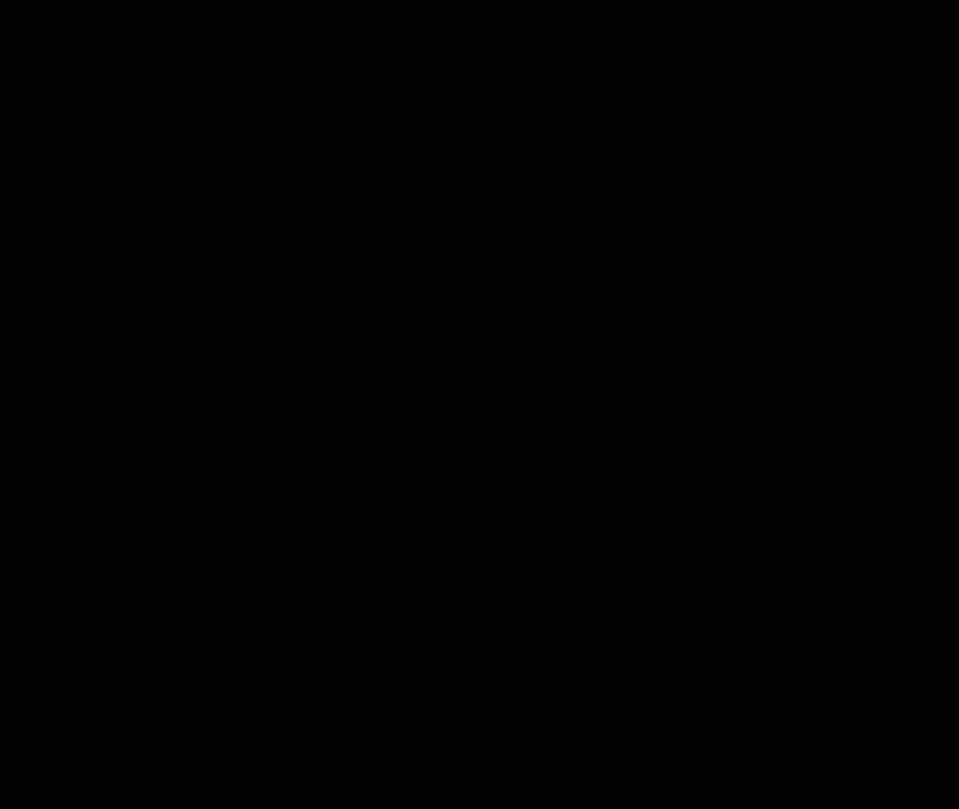
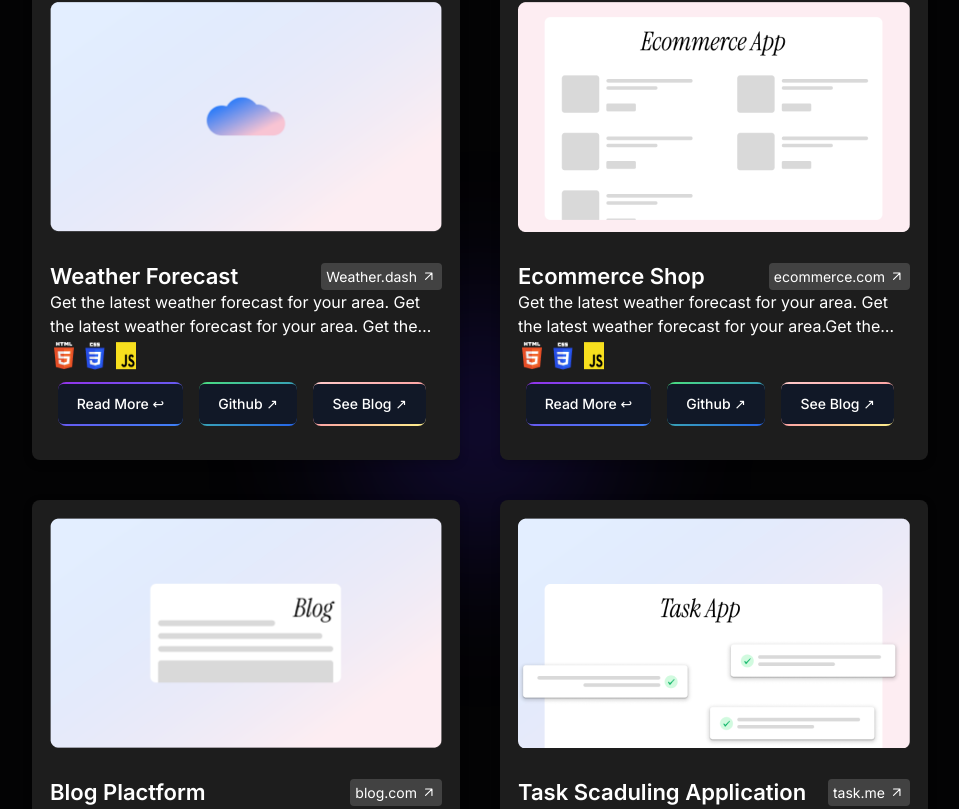
Before and after one commit to Anik-Dv/anik-dv.github.io, a Next.js app: page / in a window 1280 px wide. Shown: the part 1828-2637 px from the top of the page, without its empty margins (160-1119 px from the left). Before the commit the page ends 1568 px from the top, so only its background shows below. Built offline with nearby package versions, Linux system fonts and the light colour scheme.

Commit message:
added blog section

```diff
--- a/app/components/Sections.tsx
+++ b/app/components/Sections.tsx
@@ -1,6 +1,7 @@
 import React from 'react'
 import Hero from './hero/Hero';
 import Skills from './skills/SkillList';
+import Projects from './projects/Projects';
 
 const Sections = () => {
   return (
@@ -9,6 +10,7 @@
         md:pt-60 mx-auto">
             <Hero />
             <Skills />
+            <Projects />
     </main>
   )
 }
--- /dev/null
+++ b/app/components/projects/Project.tsx
@@ -0,0 +1,105 @@
+import Image from "next/image";
+import React from "react";
+
+type Props = {
+  thumbnail: string;
+  title: string;
+  link: {
+    url: string;
+    label: string;
+  };
+  description: string;
+  languageIcons: string[];
+};
+
+const Project = ({
+  thumbnail,
+  title,
+  link,
+  description,
+  languageIcons,
+}: Props) => {
+  return (
+    <div
+      className="card flex flex-col items-stretch
+    w-full max-w-[428.4px] p-5 md:p-[18px]
+    gap-[30px]"
+    >
+      <Image
+        src={thumbnail}
+        alt={`Thumbnail For ${title}`}
+        width={392}
+        height={230}
+        className="w-full h-[230px] object-cover"
+      />
+
+      <div className="flex flex-col gap[11px]">
+        <div className="flex justify-between items-center">
+          <h3 className="font-semibold text-xl md:text-[22px]">{title}</h3>
+          <a
+            href={link.url}
+            target="_blank"
+            className="flex px-[5px]
+            py-[3px] gap-1 bg-[#b9b9b9] bg-opacity-[24%]
+            rounded text-[14px]"
+          >
+            <span className="hidden md:block">{link.label}</span>
+            <Image
+              src={"./link_arrow.svg"}
+              alt="Link Arrow"
+              width={16}
+              height={16}
+              className="block dark:hidden"
+            />
+            <Image
+              src={"./link_arrow_dark.svg"}
+              alt="Link Arrow"
+              width={16}
+              height={16}
+              className="hidden dark:block"
+            />
+          </a>
+        </div>
+        <p className="line-clamp-2 text-sm md:text-base">{description}</p>
+
+        <div className="flex flex-row gap-[11px] m-1">
+          {languageIcons.map((icon, index) => (
+            <Image
+              src={icon}
+              alt="Language Icon"
+              width={20}
+              height={20}
+              key={index}
+            />
+          ))}
+        </div>
+        {/* More Info BTN */}
+        <div className="flex gap-2 m-2 whitespace-nowrap">
+          <button className="relative inline-flex items-center justify-center p-0.5 mb-2 me-2 overflow-hidden text-sm font-medium text-gray-900 rounded-lg group bg-gradient-to-br from-purple-600 to-blue-500 group-hover:from-purple-600 group-hover:to-blue-500 hover:text-white dark:text-white focus:ring-4 focus:outline-none focus:ring-blue-300 dark:focus:ring-blue-800">
+            <span className="relative px-5 py-2.5 transition-all ease-in duration-75 bg-white dark:bg-gray-900 rounded-md group-hover:bg-opacity-0">
+              <a href="/" target="_blank">
+                Read More ↩
+              </a>
+            </span>
+          </button>
+          <button className="relative inline-flex items-center justify-center p-0.5 mb-2 me-2 overflow-hidden text-sm font-medium text-gray-900 rounded-lg group bg-gradient-to-br from-green-400 to-blue-600 group-hover:from-green-400 group-hover:to-blue-600 hover:text-white dark:text-white focus:ring-4 focus:outline-none focus:ring-green-200 dark:focus:ring-green-800">
+            <span className="relative px-5 py-2.5 transition-all ease-in duration-75 bg-white dark:bg-gray-900 rounded-md group-hover:bg-opacity-0">
+              <a href="https://www.github.com" target="_blank">
+                Github ↗
+              </a>
+            </span>
+          </button>
+          <button className="relative inline-flex items-center justify-center p-0.5 mb-2 me-2 overflow-hidden text-sm font-medium text-gray-900 rounded-lg group bg-gradient-to-br from-red-200 via-red-300 to-yellow-200 group-hover:from-red-200 group-hover:via-red-300 group-hover:to-yellow-200 dark:text-white dark:hover:text-gray-900 focus:ring-4 focus:outline-none focus:ring-red-100 dark:focus:ring-red-400">
+            <span className="relative px-5 py-2.5 transition-all ease-in duration-75 bg-white dark:bg-gray-900 rounded-md group-hover:bg-opacity-0">
+              <a href="https://www.blog.com" target="_blank">
+                See Blog ↗
+              </a>
+            </span>
+          </button>
+        </div>
+      </div>
+    </div>
+  );
+};
+
+export default Project;
--- /dev/null
+++ b/app/components/projects/Projects.tsx
@@ -0,0 +1,55 @@
+import React from 'react'
+import SectionContainer from '../sections_utility/SectionContainer';
+import SectionHeader from '../sections_utility/SectionHeader';
+import projects from '@/data/projects.json';
+import Project from './Project';
+import Image from "next/image";
+
+const Projects = () => {
+  return (
+    <SectionContainer id="projects">
+        <div className="section-contents mx-6 md:mx-[64px]">
+            <SectionHeader plainText="Some Of My"
+            highlightText="Best Works" />
+            <div className="lg:w-full grid
+            grid-cols-1 lg:grid-cols-2
+            gap-10">
+                {
+                    projects.map((project, index) => (
+                    <Project key={index}
+                        thumbnail={project.thumbnail}
+                        title={project.title}
+                        link={project.link}
+                        description={project.description}
+                        languageIcons={project.languageIcons}
+                    />
+                    )
+                )
+                }
+            </div>
+        </div>
+        {/* For Medium Devices View */}
+        <Image
+            src="./projects_highlight.svg"
+            alt="Projects Highlight"
+            width={558}
+            height={558}
+            className="absolute hidden md:block
+            left-1/2 top-1/2 -translate-x-1/2
+            -translate-y-1/2 -z-10"
+        />
+        {/* For Mobile View */}
+        <Image
+            src="./projects_highlight_mobile.svg"
+            alt="Projects Highlight"
+            width={321}
+            height={530}
+            className="absolute md:hidden
+            left-1/2 top-1/2 -translate-x-1/2
+            -translate-y-1/2 -z-10"
+        />
+    </SectionContainer>
+)
+}
+
+export default Projects;
--- a/app/components/skills/SkillList.tsx
+++ b/app/components/skills/SkillList.tsx
@@ -27,13 +27,23 @@
       </div>
 
       <>
+      {/* Dark Mode Decoration */}
         <Image
           src="./tech_stack_grid_dark.svg"
-          alt="background decoration"
+          alt="Dark background decoration"
           width={569}
           height={373}
           className="hidden dark:md:block -z-10 absolute
           -left-[135px] -top-[38px]"
+        />
+      {/* Light Mode Decoration */}
+        <Image
+          src="./tech_stack_grid.svg"
+          alt="Light background decoration"
+          width={569}
+          height={373}
+          className="hidden dark:hidden md:block -z-10 absolute
+          -left-[125px] -top-[38px]"
         />
       </>
     </SectionContainer>
--- a/app/globals.css
+++ b/app/globals.css
@@ -13,7 +13,7 @@
   --background: #030304;
   --foreground: #ffffff;
   --primary: #522ffe;
-  --card: #1d1d1d1d;
+  --card: #1d1d1d;
 }
 
 body {
--- /dev/null
+++ b/data/projects.json
@@ -0,0 +1,42 @@
+[
+  {
+    "thumbnail": "./weather_thumbnail.png",
+    "title": "Weather Forecast",
+    "link": {
+      "label": "Weather.dash",
+      "url": "https://www.weather.com"
+    },
+    "description": "Get the latest weather forecast for your area. Get the latest weather forecast for your area. Get the latest weather forecast for your area. Get the latest weather forecast for your area. Get the latest weather forecast for your area.",
+    "languageIcons": ["./html_icon.png", "css_icon.png", "js_icon.png"]
+  },
+  {
+    "thumbnail": "./ecommerce_thumbnail.png",
+    "title": "Ecommerce Shop",
+    "link": {
+      "label": "ecommerce.com",
+      "url": "https://www.ecommerce.com"
+    },
+    "description": "Get the latest weather forecast for your area. Get the latest weather forecast for your area.Get the latest weather forecast for your area.Get the latest weather forecast for your area. Get the latest weather forecast for your area. Get the latest weather forecast for your area.Get the latest weather forecast for your area.Get the latest weather forecast for your area. Get the latest weather forecast for your area. Get the latest weather forecast for your area.Get the latest weather forecast for your area.Get the latest weather forecast for your area. Get the latest weather forecast for your area. Get the latest weather forecast for your area.Get the latest weather forecast for your area.Get the latest weather forecast for your area. Get the latest weather forecast for your area. Get the latest weather forecast for your area.Get the latest weather forecast for your area.Get the latest weather forecast for your area.",
+    "languageIcons": ["./html_icon.png", "css_icon.png", "js_icon.png"]
+  },
+  {
+    "thumbnail": "./blog_thumbnail.png",
+    "title": "Blog Plactform",
+    "link": {
+      "label": "blog.com",
+      "url": "https://www.blog.com"
+    },
+    "description": "Write the latest Blog forecast for your area. Write the latest Blog forecast for your area. Write the latest Blog forecast for your area. Write the latest Blog forecast for your area. Write the latest Blog forecast for your area.",
+    "languageIcons": ["./html_icon.png", "css_icon.png", "js_icon.png"]
+  },
+  {
+    "thumbnail": "./task_thumbnail.png",
+    "title": "Task Scaduling Application",
+    "link": {
+      "label": "task.me",
+      "url": "https://www.task.me"
+    },
+    "description": "Get the latest Task Scaduling for your Work. Get the latest Task Scaduling for your Work. Get the latest Task Scaduling for your Work. Get the latest Task Scaduling for your Work. Get the latest Task Scaduling for your Work.",
+    "languageIcons": ["./html_icon.png", "css_icon.png", "js_icon.png"]
+  }
+]
```
